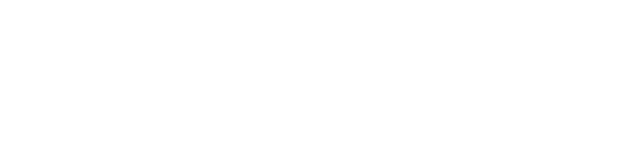
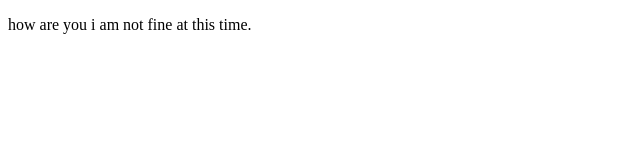
Before and after one commit to safiislam/my-first-ripo, a plain HTML site: page index.html in a window 1280 px wide. Shown: the whole page, without its empty margins (0-640 px from the left). Drawn offline with Linux system fonts and the light colour scheme.

Commit message:
first commit

```diff
--- a/index.html
+++ b/index.html
@@ -7,6 +7,7 @@
     <title>Document</title>
 </head>
 <body>
+    <p>how are you i am not fine at this time.</p>
 
 </body>
 </html>
```
